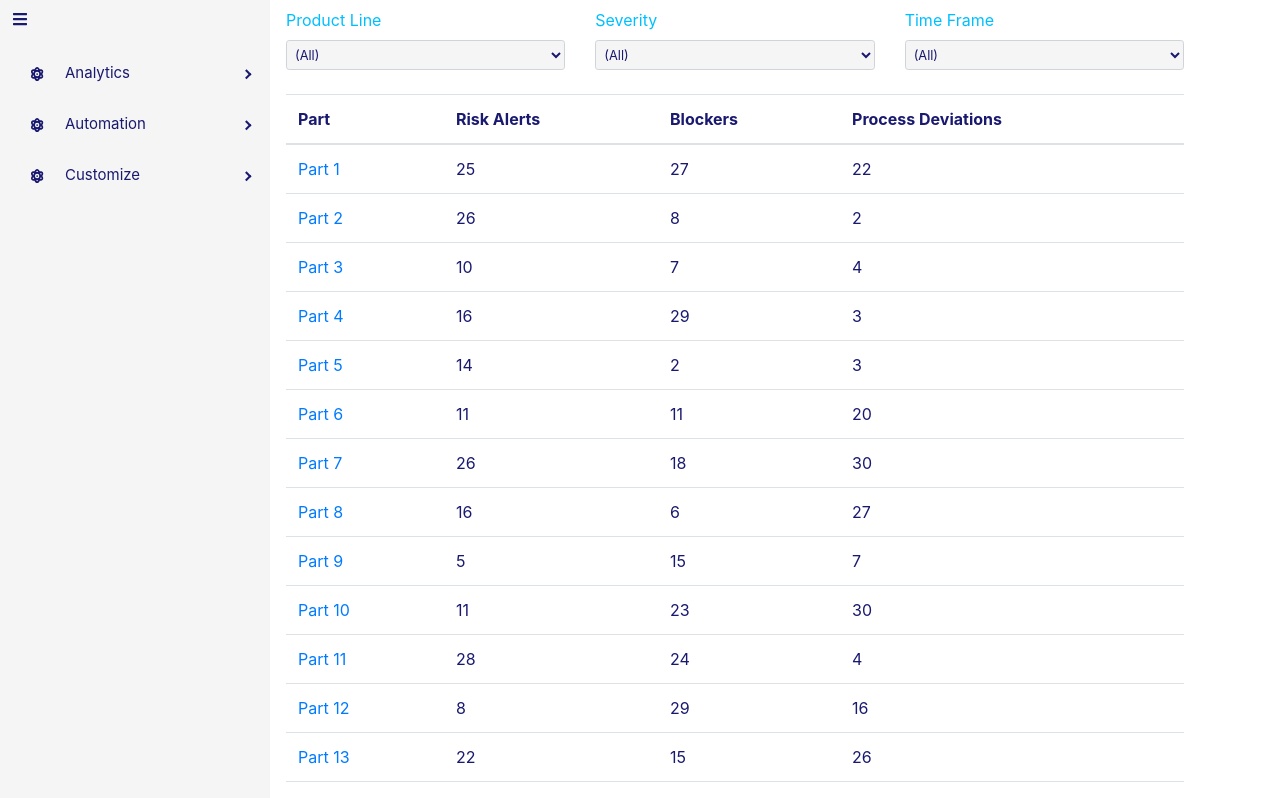
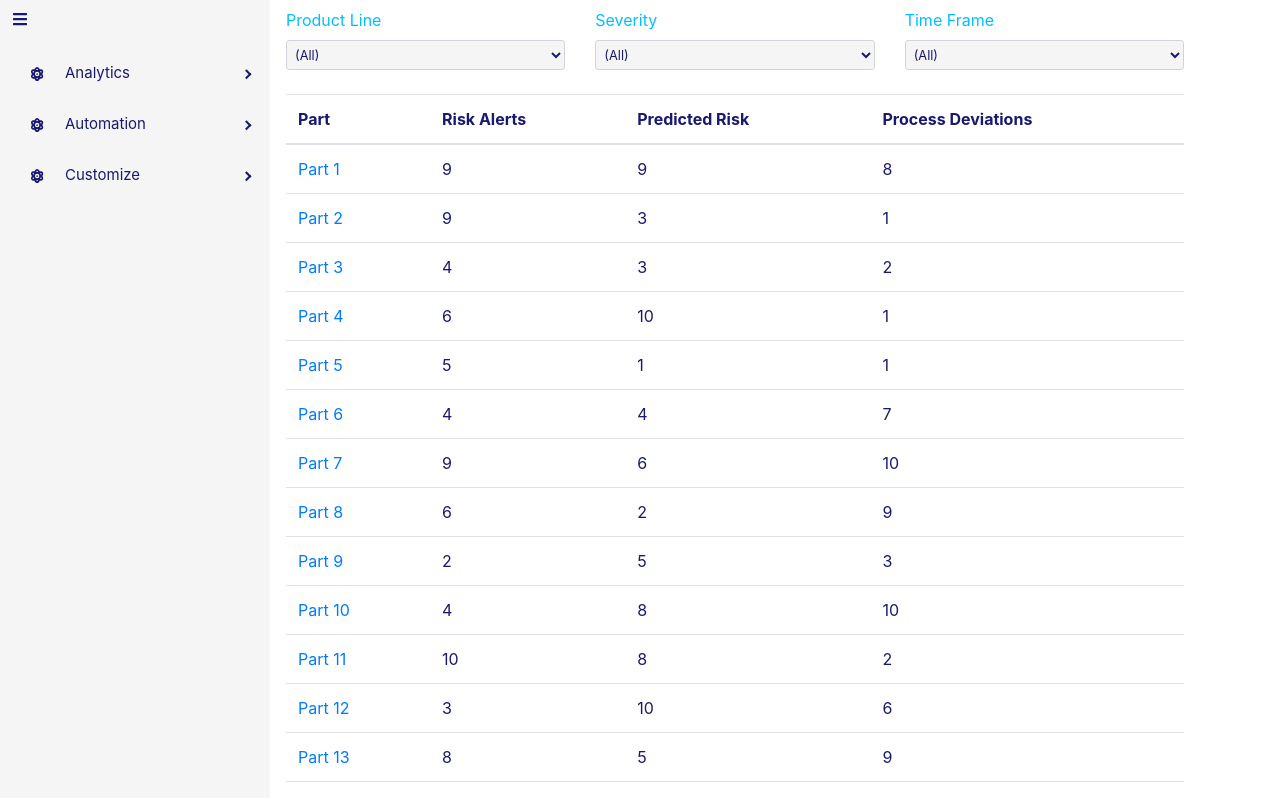
Before and after one commit to alerner1/engineering-manager-proto-1, a React (Create React App) app: page /design_errors/1 in a window 1280 px wide. Shown: the top 798 px of the page. Built offline with nearby package versions, Linux system fonts and the light colour scheme.

Commit message:
renamed blockers to predicted risk

```diff
--- a/src/Screen4/Components/TableScreen4.js
+++ b/src/Screen4/Components/TableScreen4.js
@@ -19,13 +19,13 @@ const TableScreen4 = () => {
             <a onClick={e => sendToPartsScreen(e)} href="">Part {i}</a>
           </td>
           <td>
-            {Math.floor(Math.random() * 30) + 1}
+            {Math.floor(Math.random() * 10) + 1}
           </td>
           <td>
-            {Math.floor(Math.random() * 30) + 1}
+            {Math.floor(Math.random() * 10) + 1}
           </td>
           <td>
-            {Math.floor(Math.random() * 30) + 1}
+            {Math.floor(Math.random() * 10) + 1}
           </td>
         </tr>)
 
@@ -43,7 +43,7 @@ const TableScreen4 = () => {
           Risk Alerts
         </th>
         <th>
-          Blockers
+          Predicted Risk
         </th>
         <th>
           Process Deviations
```
Also changed, not shown: 1 other file (tests, documents, lock files or other folders).
